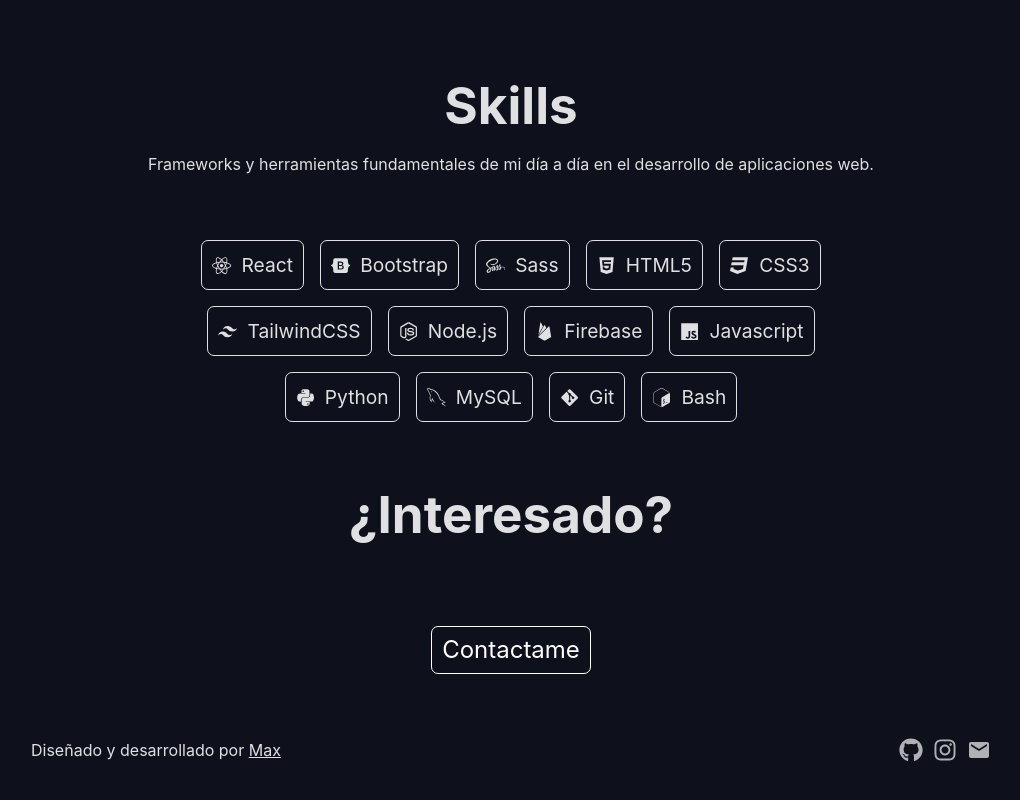
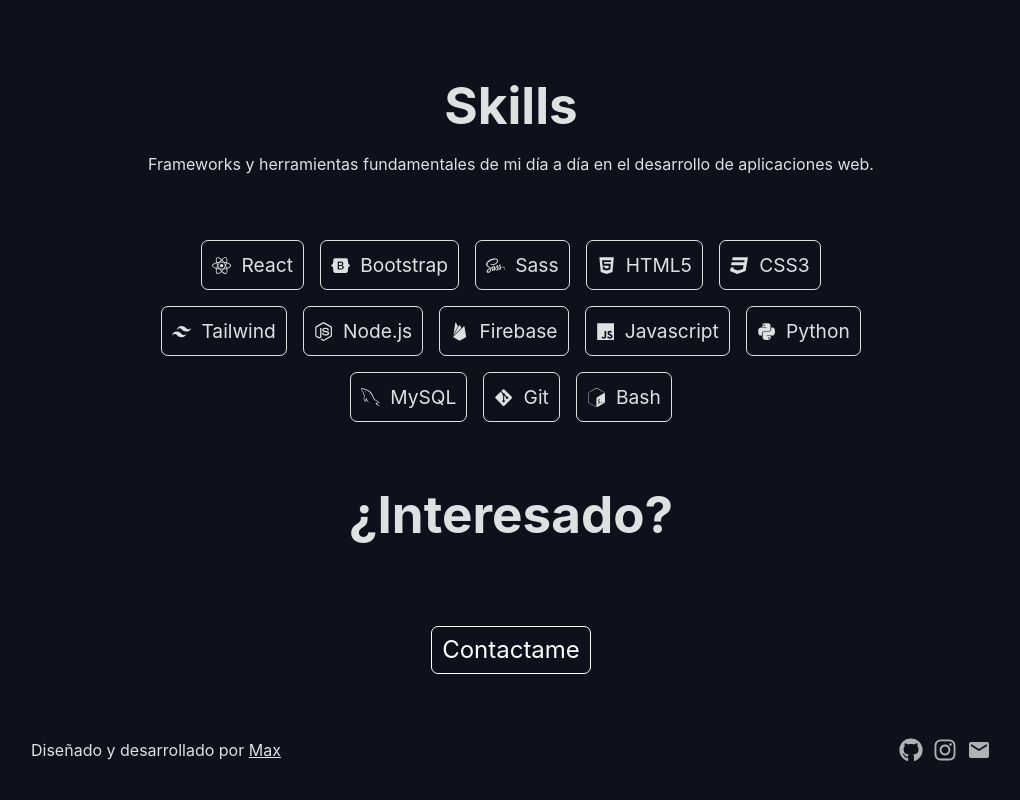
Before and after one commit to gt-developing/Max-Portfolio, a React (Vite) app: page / in a window 1280 px wide. Shown: the part 1846-2646 px from the top of the page, without its empty margins (129-1149 px from the left). Built offline with nearby package versions, Linux system fonts and the light colour scheme.

Commit message:
skills update

```diff
--- a/src/components/Presentation.jsx
+++ b/src/components/Presentation.jsx
@@ -30,7 +30,7 @@
   { icon: <FaSass className='icon-card' />, name: 'Sass' },
   { icon: <FaHtml5 className='icon-card' />, name: 'HTML5' },
   { icon: <FaCss3 className='icon-card' />, name: 'CSS3' },
-  { icon: <RiTailwindCssFill className='icon-card' />, name: 'TailwindCSS' },
+  { icon: <RiTailwindCssFill className='icon-card' />, name: 'Tailwind' },
   { icon: <FaNodeJs className='icon-card' />, name: 'Node.js' },
   { icon: <IoLogoFirebase className='icon-card' />, name: 'Firebase' },
   { icon: <IoLogoJavascript className='icon-card' />, name: 'Javascript' },
--- a/src/css/presentation.css
+++ b/src/css/presentation.css
@@ -237,7 +237,6 @@
 }
 
 
-
 @media (max-width: 910px) {
   section {
     padding: 2rem 2rem;
```
